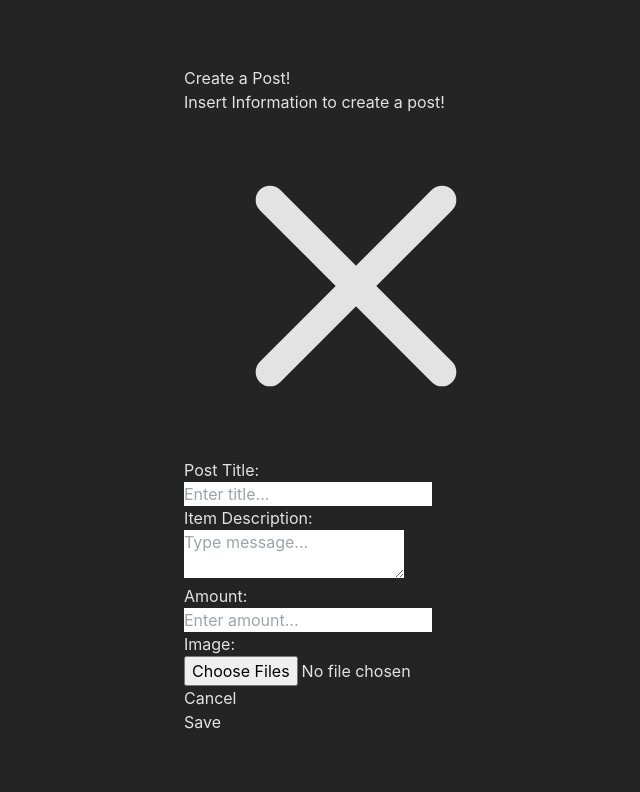
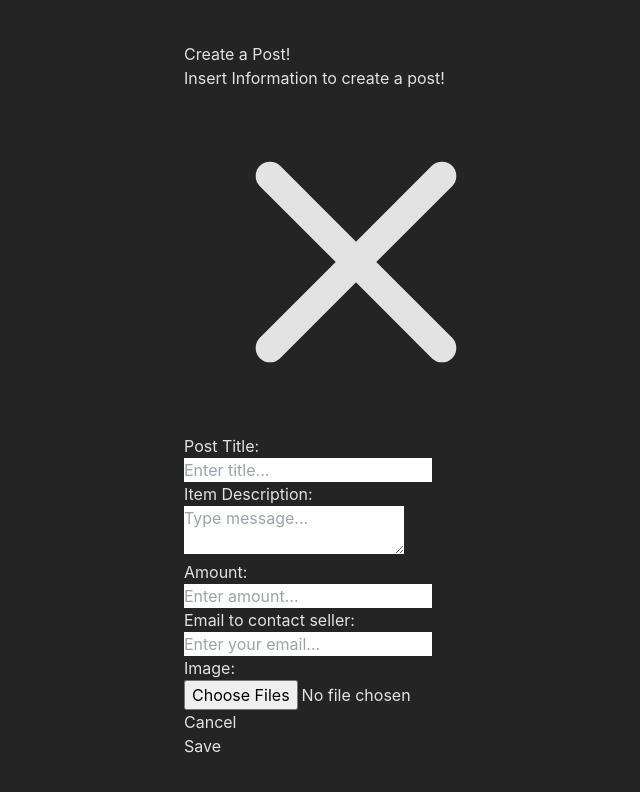
Before and after one commit to fufupatwo/swe-project, a React (Vite) app in the folder frontend/: page /Home in a window 1280 px wide. Both pictures are taken after a click on the button "Create a Post!". Shown: the top 792 px of the page, without its empty margins (284-924 px from the left). Built offline with nearby package versions, Linux system fonts and the light colour scheme.

Commit message:
added email field in createpost

```diff
--- a/frontend/src/pages/HomePage.jsx
+++ b/frontend/src/pages/HomePage.jsx
@@ -6,9 +6,11 @@ const HomePage = () => {
     const [title, setTitle] = useState('');
     const [description, setDescription] = useState('');
     const [amount, setAmount] = useState('');
+    const [userEmail, setUserEmail] = useState(''); // New state for user's email
     const [titleError, setTitleError] = useState(false);
     const [descriptionError, setDescriptionError] = useState(false);
     const [amountError, setAmountError] = useState(false);
+    const [emailError, setEmailError] = useState(false); // New state for email error
     const [images, setImages] = useState([]);
 
     const openModal = () => {
@@ -34,6 +36,11 @@ const HomePage = () => {
         setAmountError(false);
     };
 
+    const handleUserEmailChange = (e) => {
+        setUserEmail(e.target.value);
+        setEmailError(false); // Reset email error when user types in the input
+    };
+
     const handleImageChange = (e) => {
         const files = e.target.files;
         const newImages = Array.from(files).map(file => ({
@@ -49,8 +56,6 @@ const HomePage = () => {
         newImages.splice(index, 1);
         setImages(newImages);
     };
-
-
 
     const handleSave = async () => {
         let error = false;
@@ -70,6 +75,11 @@ const HomePage = () => {
             error = true;
         }
 
+        if (!userEmail) {
+            setEmailError(true); // Set email error if email is empty
+            error = true;
+        }
+
         if (error) return;
 
         try {
@@ -77,9 +87,8 @@ const HomePage = () => {
             formData.append('itemtitle', title);
             formData.append('itemdescription', description);
             formData.append('itemprice', amount);
-            formData.append('useremail', 'example@example.com');
+            formData.append('useremail', userEmail); // Use userEmail state
             formData.append('image', images[0]);
-
 
             const response = await axios.post('http://localhost:4000/post_creation', formData, {
                 headers: {
@@ -94,7 +103,6 @@ const HomePage = () => {
             // Handle error
         }
     };
-
 
     return (
         <div>
@@ -143,6 +151,16 @@ const HomePage = () => {
                                 required
                             />
                             {amountError && <span className="text-sm text-red-600">Amount is required</span>}
+                            <div className="mb-2 font-semibold text-gray-700">Email to contact seller:</div>
+                            <input
+                                type="email"
+                                value={userEmail}
+                                onChange={handleUserEmailChange}
+                                placeholder="Enter your email..."
+                                className={`w-full p-5 bg-white border border-gray-200 rounded shadow-sm mb-5 text-gray-800 ${emailError && 'border-red-500'}`}
+                                required
+                            />
+                            {emailError && <span className="text-sm text-red-600">Email is required</span>}
                             <div className="mb-2 font-semibold text-gray-700">Image:</div>
                             <input
                                 type="file"
```
